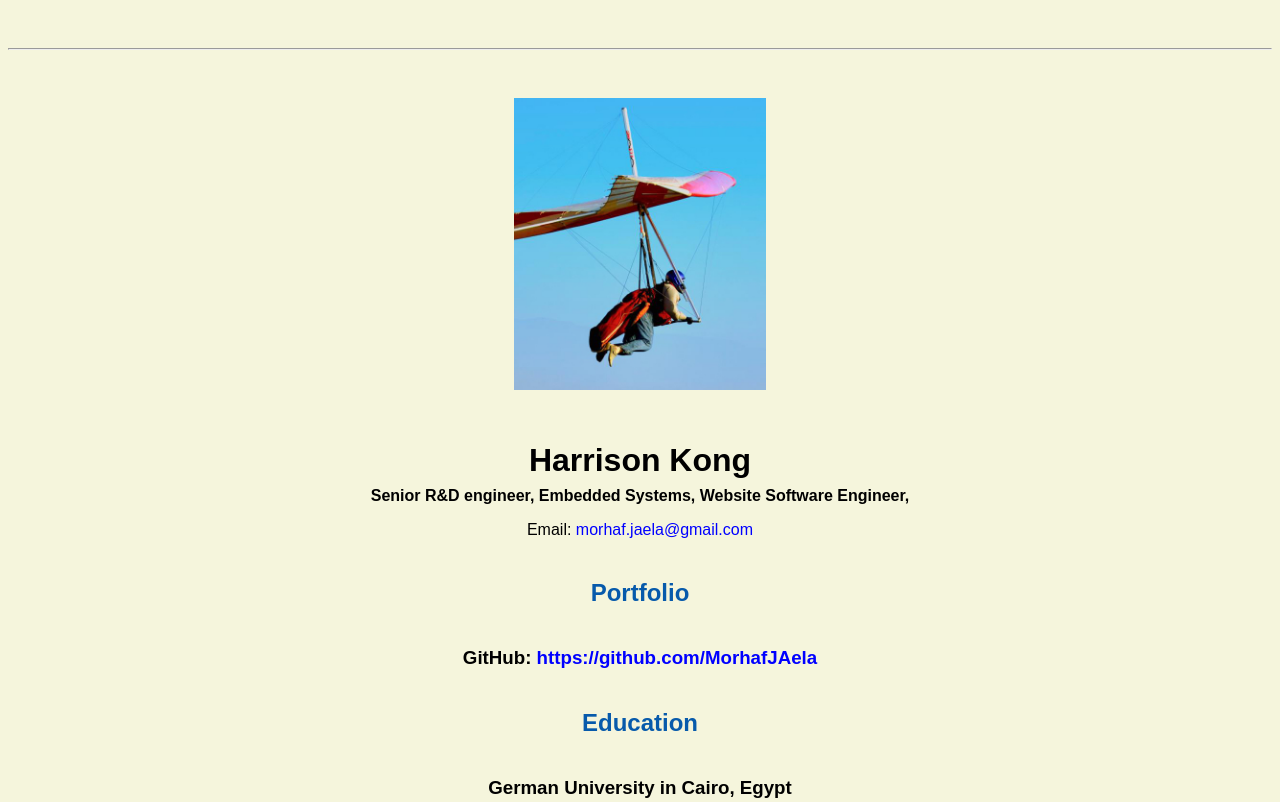
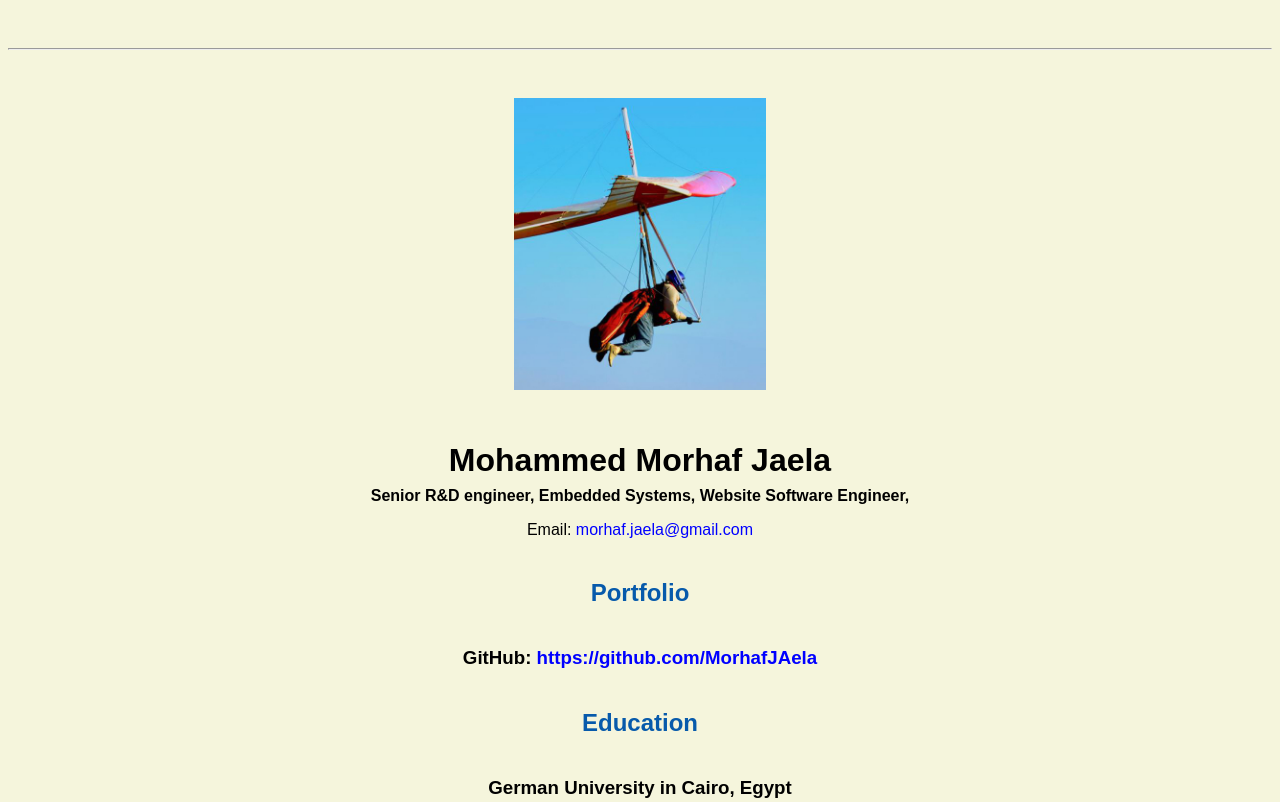
Before and after one commit to MorhafJAela/morhafjaela.github.io, a plain HTML site: page resume.html in a window 1280 px wide. Shown: the top 802 px of the page. Drawn offline with Linux system fonts and the light colour scheme.

Commit message:
Update resume.html

```diff
--- a/resume.html
+++ b/resume.html
@@ -10,10 +10,10 @@
     <link rel="FaviconIcon" href="favicon.ico" type="image/x-icon">
     <link rel="shortcut icon" href="favicon.ico" type="image/x-icon">
     <meta name="viewport" content="width=device-width, initial-scale=1, shrink-to-fit=no">
-    <meta name="name" content="Harrison Kong's Resume">
+    <meta name="name" content="Mohammed Morhaf Jaela's Resume">
     <!-- remove the following line after you are happy with your Website
          so that search engines will index it! -->
-    <meta name="robots" content="noindex, nofollow">
+
   </header>
 
   <body>
@@ -21,7 +21,7 @@
 
     <img src="images/headshot.jpg" alt="Mohammed Morhaf Jaela's headshot" width="20%">
 
-    <h1>Harrison Kong</h1>
+    <h1>Mohammed Morhaf Jaela</h1>
     <h4>Senior R&D engineer, Embedded Systems, Website Software Engineer,</h4>
 
     <p>Email: <a href="morhaf.jaela@gmail.com" target="_blank">morhaf.jaela@gmail.com</a></p>
```
